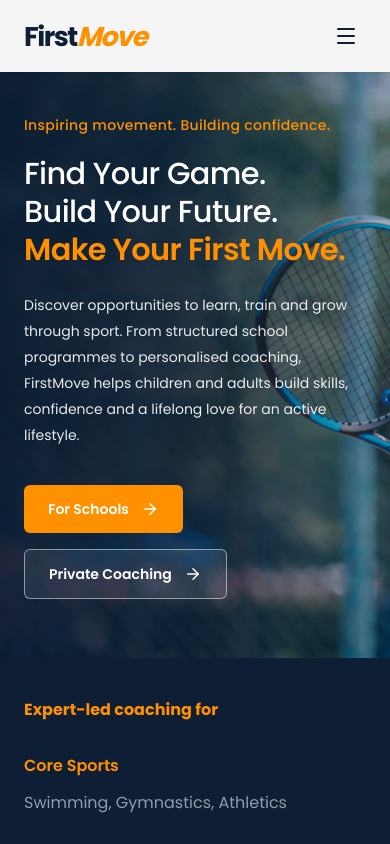
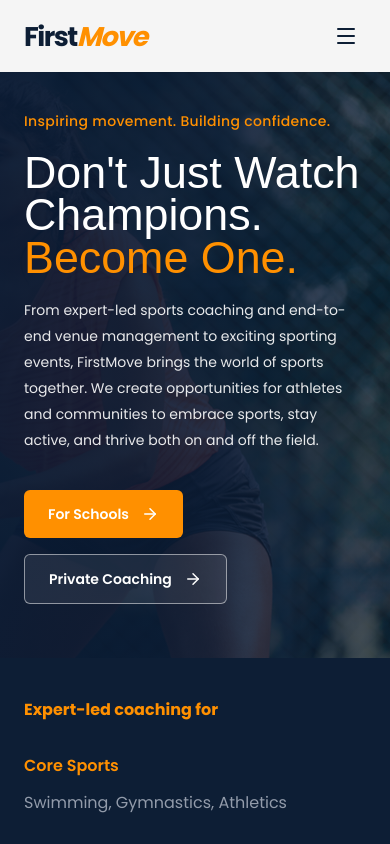
Before and after one commit to Firstmove1/FirstMove-New-Website, a React (Vite) app: page / in a window 390 px wide. Shown: the top 844 px of the page. Built offline with nearby package versions, Linux system fonts and the light colour scheme.

Commit message:
Update home page

```diff
--- a/src/components/Hero.tsx
+++ b/src/components/Hero.tsx
@@ -21,17 +21,26 @@ const Hero: React.FC = () => {
         style={{
           backgroundImage: `url(${heroImage})`,
           backgroundSize: 'cover',
-          backgroundPosition: 'center center',
+          backgroundPosition: 'right center',
           backgroundRepeat: 'no-repeat',
         }}
       />
 
       {/* Gradient overlay */}
+      {/* On mobile: dark overlay from bottom-left so text is always readable */}
       <div
-        className="absolute inset-0"
+        className="absolute inset-0 hidden md:block"
         style={{
           background:
             'linear-gradient(to right, rgba(9,26,51,0.90) 0%, rgba(9,26,51,0.76) 45%, rgba(9,26,51,0.38) 75%, rgba(9,26,51,0.16) 100%)',
+        }}
+      />
+      {/* Mobile-only gradient: strong left-side + bottom fade so text pops */}
+      <div
+        className="absolute inset-0 md:hidden"
+        style={{
+          background:
+            'linear-gradient(to right, rgba(9,26,51,0.95) 0%, rgba(9,26,51,0.88) 55%, rgba(9,26,51,0.60) 100%)',
         }}
       />
 
@@ -52,17 +61,13 @@ const Hero: React.FC = () => {
         <motion.h1
           initial={{ opacity: 0, y: 25 }}
           animate={{ opacity: 1, y: 0 }}
-          transition={{ duration: 0.6, delay: 0.1 }}
-          className="font-poppins font-medium text-white leading-[1.25] tracking-[-0.02em] mb-6"
-          style={{ fontSize: 'clamp(1.9rem, 3.2vw, 3.1rem)' }}
+          transition={{ duration: 0.6 }}
+          className="font-oswald font-normal text-white leading-[0.95] mb-5"
+          style={{ fontSize: 'clamp(2.8rem, 6vw, 5.5rem)' }}
         >
-          Find Your Game.
-          <br />
-          Build Your Future.
-          <br />
-          <span className="text-brand-orange font-semibold">
-            Make Your First Move.
-          </span>
+          Don't Just Watch<br />
+          Champions.<br />
+          <span className="text-brand-orange">Become One.</span>
         </motion.h1>
 
         {/* Description */}
@@ -72,10 +77,11 @@ const Hero: React.FC = () => {
           transition={{ duration: 0.5, delay: 0.2 }}
           className="font-poppins font-normal text-white/90 text-sm md:text-base leading-[1.85] max-w-xl mb-9"
         >
-          Discover opportunities to learn, train and grow through sport.
-          From structured school programmes to personalised coaching,
-          FirstMove helps children and adults build skills, confidence
-          and a lifelong love for an active lifestyle.
+          From expert-led sports coaching and end-to-end venue management
+          to exciting sporting events, FirstMove brings the world of sports
+          together. We create opportunities for athletes and communities to
+          embrace sports, stay active,  and thrive both on and off the field.
+
         </motion.p>
 
         {/* CTA Buttons */}
--- a/src/pages/Schools.tsx
+++ b/src/pages/Schools.tsx
@@ -61,7 +61,7 @@ const sports = [
     { name: 'JUDO', icon: '🥋' },
     { name: 'PADEL', icon: '🎾' },
     { name: 'PICKLEBALL', icon: '🏓' },
-    { name: 'SKATING', icon: '⛸️' },
+    { name: 'SKATING', icon: '🛼' },
     { name: 'SWIMMING', icon: '🏊' },
     { name: 'TABLE TENNIS', icon: '🏓' },
     { name: 'TAEKWONDO', icon: '🥋' },
```
